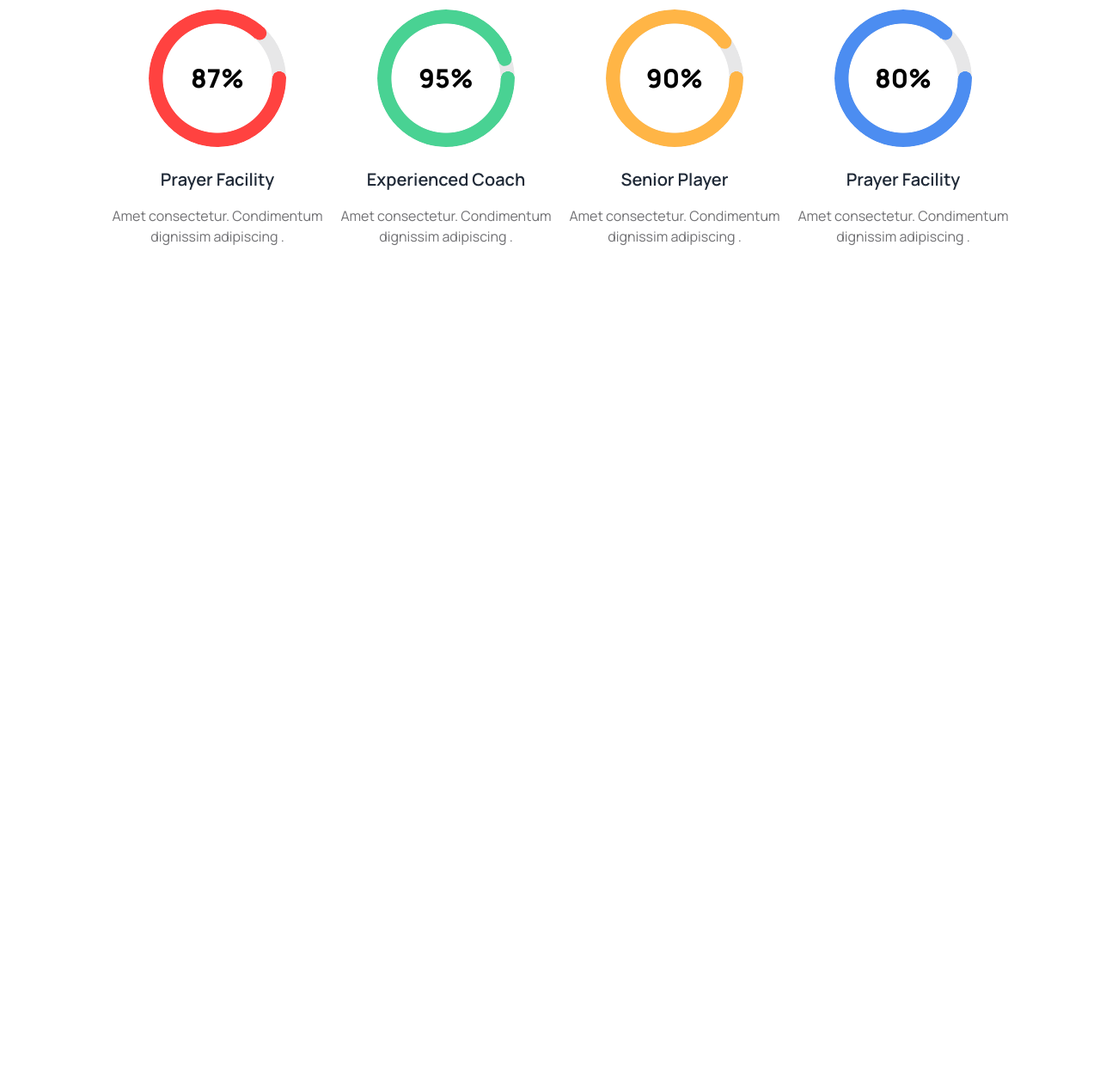
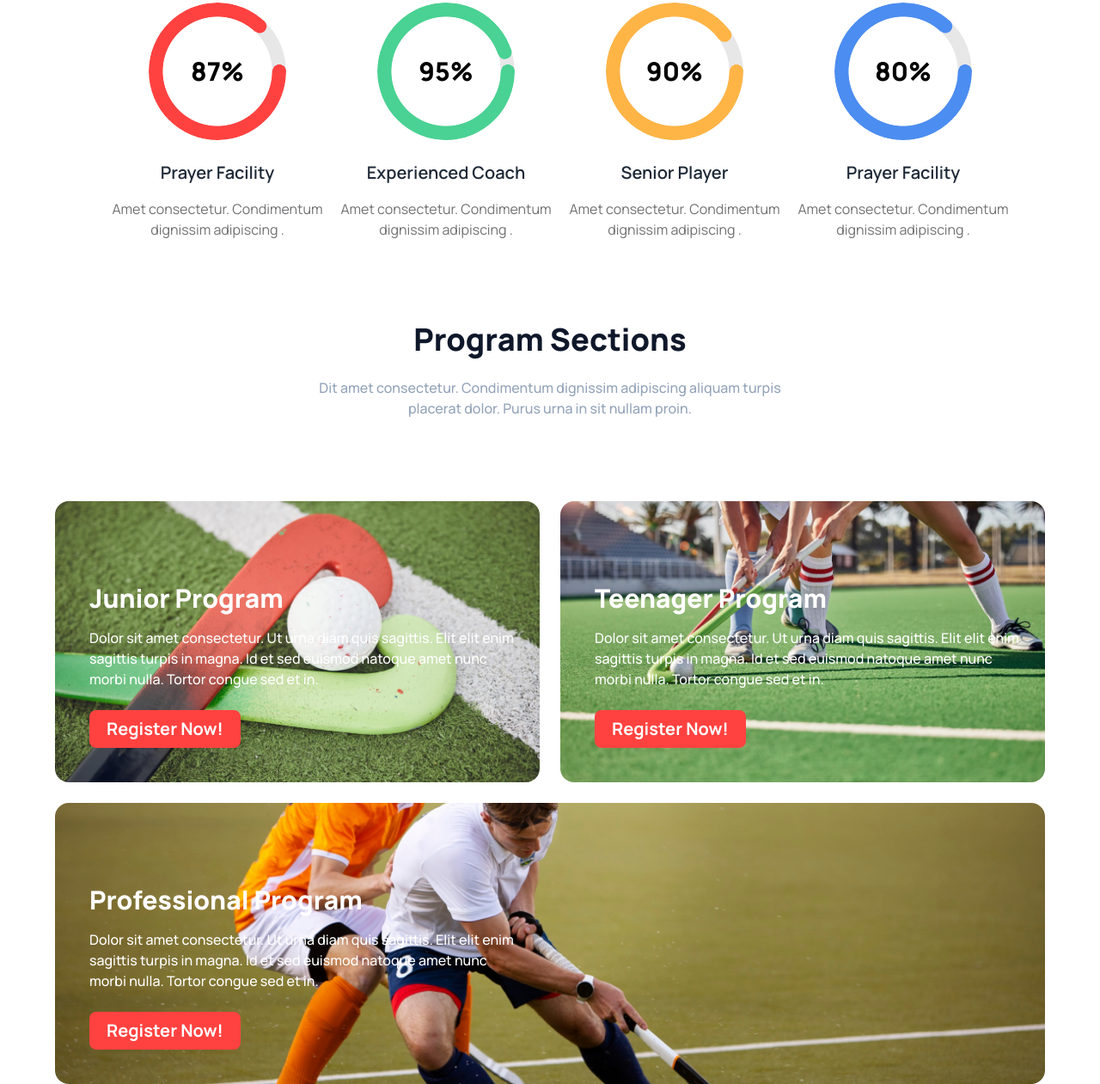
Before and after one commit to amdadulhaque78/B9A3-Hockeys, a plain HTML site: page index.html in a window 1280 px wide. Shown: the part 893-2154 px from the top of the page at 86% size. Before the commit the page ends 1204 px from the top, so only its background shows below. Drawn offline with nearby package versions, Linux system fonts and the light colour scheme.

Commit message:
added programme section

```diff
--- a/index.html
+++ b/index.html
@@ -78,7 +78,10 @@
               <li><a>Contact</a></li>
             </ul>
           </div>
-          <a class="btn btn-ghost text-2xl font-extrabold lg:text-3xl font-extrabold">Hockey’s</a>
+          <a
+            class="btn btn-ghost text-2xl font-extrabold lg:text-3xl font-extrabold"
+            >Hockey’s</a
+          >
         </div>
         <div class="navbar-center hidden lg:flex">
           <ul class="menu menu-horizontal px-1">
@@ -91,46 +94,49 @@
         </div>
         <div class="navbar-end gap-5">
           <i class="fa-solid fa-magnifying-glass"></i>
-          <a class="rounded-lg text-white text-xl font-bold bg-[#FF4240] px-4 py-2 lg:px-6 py-4">Get Ticket</a>
+          <a
+            class="cursor-pointer rounded-lg text-white text-xl font-semibold bg-[#FF4240] px-3 py-2 lg:px-5 py-3"
+            >Get Ticket</a
+          >
         </div>
       </div>
 
       <!-- banner section -->
-      <div class=" carousel lg:mt-10 mt-3 w-full lg:relative">
+      <div class="carousel lg:mt-10 mt-3 w-full lg:relative">
         <div id="slide1" class="carousel-item relative w-full">
-          <img src="images/1.png" class="lg:h-[550px] rounded-2xl w-full" />
+          <img src="Images/1.png" class="lg:h-[550px] rounded-2xl w-full" />
           <div
             class="absolute flex justify-between transform -translate-y-1/2 left-5 right-5 top-1/2"
           >
-            <a href="#slide4" class="btn  bg-black text-white btn-circle">❮</a>
-            <a href="#slide2" class="btn  bg-black text-white btn-circle">❯</a>
+            <a href="#slide4" class="btn bg-black text-white btn-circle">❮</a>
+            <a href="#slide2" class="btn bg-black text-white btn-circle">❯</a>
           </div>
         </div>
         <div id="slide2" class="carousel-item relative w-full">
-          <img src="images/2.png" class="lg:h-[550px] rounded-2xl w-full" />
+          <img src="Images/2.png" class="lg:h-[550px] rounded-2xl w-full" />
           <div
             class="absolute flex justify-between transform -translate-y-1/2 left-5 right-5 top-1/2"
           >
-            <a href="#slide1" class="btn  bg-black text-white btn-circle">❮</a>
-            <a href="#slide3" class="btn  bg-black text-white btn-circle">❯</a>
+            <a href="#slide1" class="btn bg-black text-white btn-circle">❮</a>
+            <a href="#slide3" class="btn bg-black text-white btn-circle">❯</a>
           </div>
         </div>
         <div id="slide3" class="carousel-item relative w-full">
-          <img src="images/3.png" class="lg:h-[550px] rounded-2xl w-full" />
+          <img src="Images/3.png" class="lg:h-[550px] rounded-2xl w-full" />
           <div
             class="absolute flex justify-between transform -translate-y-1/2 left-5 right-5 top-1/2"
           >
-            <a href="#slide2" class="btn  bg-black text-white btn-circle">❮</a>
-            <a href="#slide4" class="btn  bg-black text-white btn-circle">❯</a>
+            <a href="#slide2" class="btn bg-black text-white btn-circle">❮</a>
+            <a href="#slide4" class="btn bg-black text-white btn-circle">❯</a>
           </div>
         </div>
         <div id="slide4" class="carousel-item relative w-full">
-          <img src="images/4.png" class="lg:h-[550px] rounded-2xl w-full" />
+          <img src="Images/4.png" class="lg:h-[550px] rounded-2xl w-full" />
           <div
             class="absolute flex justify-between transform -translate-y-1/2 left-5 right-5 top-1/2"
           >
-            <a href="#slide3" class="btn  bg-black text-white btn-circle">❮</a>
-            <a href="#slide1" class="btn  bg-black text-white btn-circle">❯</a>
+            <a href="#slide3" class="btn bg-black text-white btn-circle">❮</a>
+            <a href="#slide1" class="btn bg-black text-white btn-circle">❯</a>
           </div>
         </div>
       </div>
@@ -147,10 +153,7 @@
       </div>
     </header>
 
-
-
     <main class="container mx-auto">
-
       <h2
         class="text-2xl text-center font-extrabold text-black mt-6 lg:text-4xl mt-8"
       >
@@ -254,6 +257,86 @@
           </p>
         </div>
       </div>
+
+      <!-- programme section -->
+
+      <div class="mt-10 mb-6 lg:my-24 m-auto">
+        <h2
+          class="lg:text-4xl text-2xl text-center font-extrabold text-slate-900 mt-6 lg:mt-8"
+        >
+          Program Sections
+        </h2>
+        <p
+          class="text-center m-auto font-medium lg:text-base text-sm lg:text-slate-400 w-[292px] lg:w-[600px] mt-4 mb-6 lg:mt-6 lg:mb-8"
+        >
+          Dit amet consectetur. Condimentum dignissim adipiscing aliquam turpis
+          placerat dolor. Purus urna in sit nullam proin.
+        </p>
+      </div>
+
+      <div
+        class="container mx-auto mt-10 w-full lg:w-[90%] grid lg:grid-cols-2 grid-cols-1 flex-col grid-rows-3 lg:grid-rows-2 gap-6"
+      >
+        <div
+          class="items-center px-6 lg:px-10 rounded-2xl h-auto bg-[url(./Images/2.png)] bg-no-repeat bg-center bg-cover"
+        >
+          <h3
+            class="lg:pt-[95px] pt-6 pb-4 text-white text-2xl lg:text-3xl font-extrabold"
+          >
+            Junior Program
+          </h3>
+          <p class="lg:w-[495px;] w-[277px] text-white font-medium mb-6">
+            Dolor sit amet consectetur. Ut urna diam quis sagittis. Elit elit
+            enim sagittis turpis in magna. Id et sed euismod natoque amet nunc
+            morbi nulla. Tortor congue sed et in.
+          </p>
+          <button
+            class="text-xl px-5 py-2 rounded-lg border-none text-white bg-[#FF4240] font-bold lg:mb-10 mb-6"
+          >
+            Register Now!
+          </button>
+        </div>
+
+        <div
+          class="items-center px-10 rounded-2xl h-auto bg-[url(./Images/3.png)] bg-no-repeat bg-center bg-cover"
+        >
+          <h3
+            class="lg:pt-[95px] pt-6 pb-4 text-white text-2xl lg:text-3xl font-extrabold"
+          >
+          Teenager Program
+          </h3>
+          <p class="lg:w-[495px;] w-[277px] text-white font-medium mb-6">
+            Dolor sit amet consectetur. Ut urna diam quis sagittis. Elit elit
+            enim sagittis turpis in magna. Id et sed euismod natoque amet nunc
+            morbi nulla. Tortor congue sed et in.
+          </p>
+          <button
+            class="text-xl px-5 py-2 rounded-lg border-none text-white bg-[#FF4240] font-bold lg:mb-10 mb-6"
+          >
+            Register Now!
+          </button>
+        </div>
+
+        <div
+          class="lg:col-span-2 items-center px-10 rounded-2xl h-auto bg-[url(./Images/4.png)] bg-no-repeat bg-center bg-cover"
+        >
+          <h3
+            class="lg:pt-[95px] pt-6 pb-4 text-white text-2xl lg:text-3xl font-extrabold"
+          >
+          Professional Program
+          </h3>
+          <p class="lg:w-[495px;] w-[277px] text-white font-medium mb-6">
+            Dolor sit amet consectetur. Ut urna diam quis sagittis. Elit elit
+            enim sagittis turpis in magna. Id et sed euismod natoque amet nunc
+            morbi nulla. Tortor congue sed et in.
+          </p>
+          <button
+            class="text-xl px-5 py-2 rounded-lg border-none text-white bg-[#FF4240] font-bold lg:mb-10 mb-6"
+          >
+            Register Now!
+          </button>
+        </div>
+      </div>
     </main>
   </body>
 </html>
```
Lines whose indentation alone changed are shown as unchanged.
